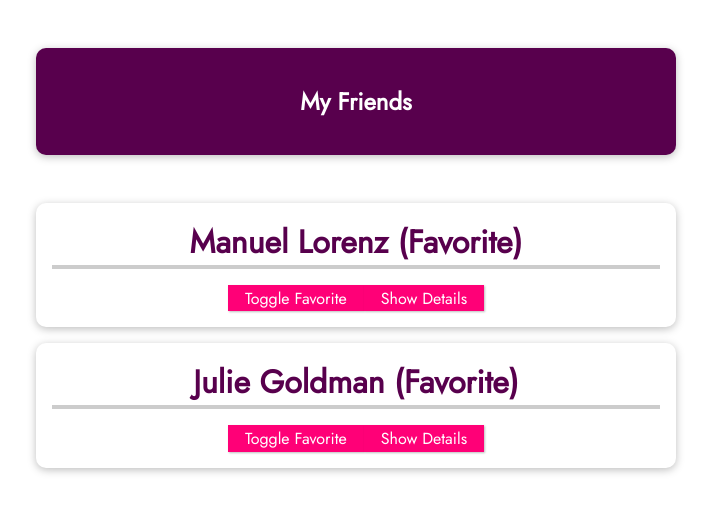
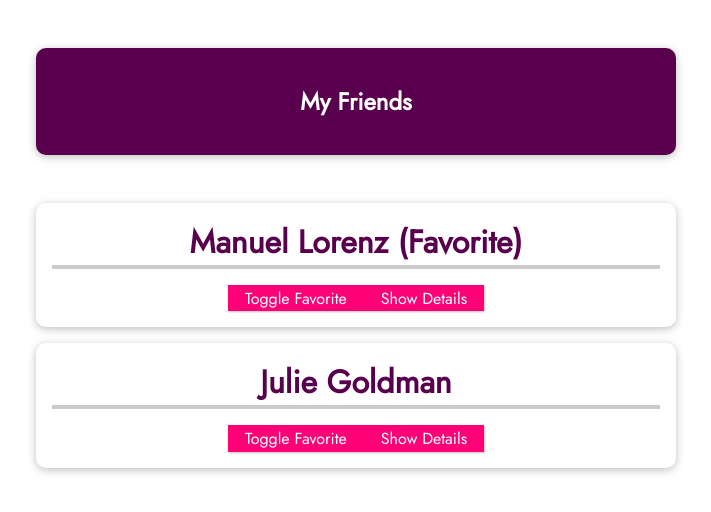
Before and after one commit to michael-kestler/vue-cli-01-a-new-vue-project, a Vue app: page / in a window 1280 px wide. Shown: the top 512 px of the page, without its empty margins (284-995 px from the left). Built offline with nearby package versions, Linux system fonts and the light colour scheme.

Commit message:
added method to store user input

```diff
--- a/src/App.vue
+++ b/src/App.vue
@@ -9,7 +9,8 @@
         :name="friend.name"
         :phone-number="friend.phone"
         :email-address="friend.email"
-        :is-favorite="true"
+        :is-favorite="friend.isFavorite"
+        @toggle-favorite="toggleFavoriteStatus"
         ></friend-contact>
     </ul>
 </section>
@@ -23,18 +24,28 @@
                         id: 'manuel',
                         name: 'Manuel Lorenz',
                         phone: '954-749-1358',
-                        email: 'manuel@locohost.com'
+                        email: 'manuel@locohost.com',
+                        isFavorite: true
                     },
                     {
                         id: 'julie',
                         name: 'Julie Goldman',
                         phone: '786-743-1398',
-                        email: 'goldfinger@locohost.com'
-                    }
-                ]
+                        email: 'goldfinger@locohost.com',
+                        isFavorite: false
+                    },
+                ],
+            };
+        },
+            methods: {
+
+                toggleFavoriteStatus(){
+                  //this is where i was
+                  alert('This works!')
+                }
+
             }
-        }
-    }
+        };
 </script>
 
 <style>
--- a/src/components/FriendContact.vue
+++ b/src/components/FriendContact.vue
@@ -52,7 +52,7 @@
                 this.detailsAreVisible = !this.detailsAreVisible;
             },
             toggleFavorite(){
-               this.friendIsFavorite = !this.friendIsFavorite;
+              this.$emit('toggle-favorite');
             }
         }
     }
```
